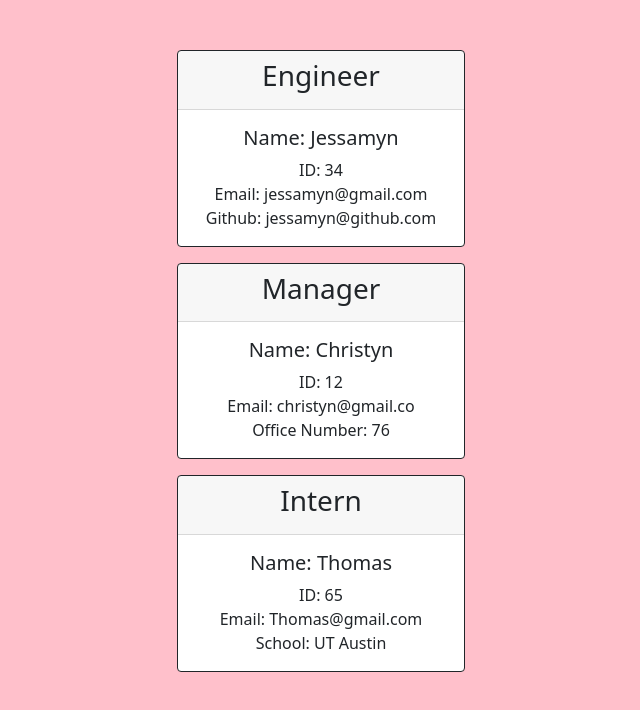
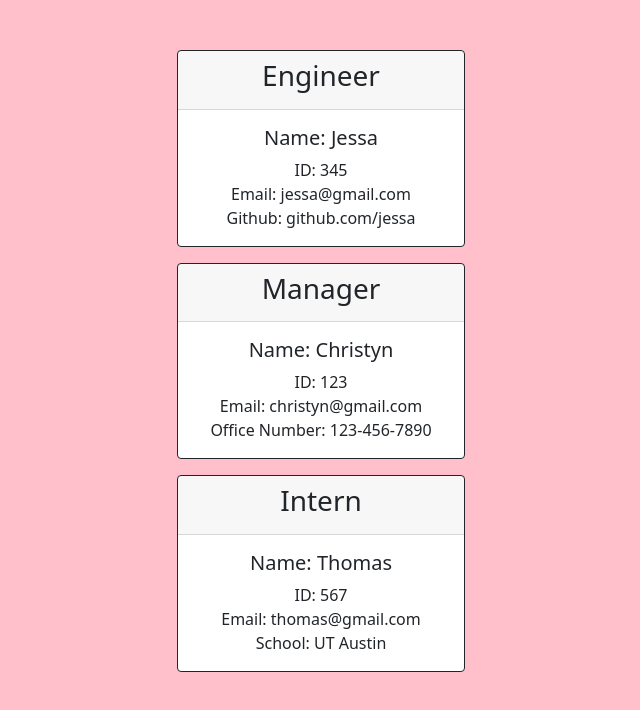
Before and after one commit to christyns92/TeamProfileGenerator, a website: page test.html in a window 1280 px wide. Shown: the whole page, without its empty margins (271-911 px from the left). Drawn offline with nearby package versions, Linux system fonts and the light colour scheme.

Commit message:
fixing testing issues, generatemarkdown, and css

```diff
--- a/test.html
+++ b/test.html
@@ -13,22 +13,22 @@
     <div class="card border-dark mb-3" style="max-width: 18rem;">
     <div class="card-header"><h3>Engineer</h3></div>
     <div class="card-body text-dark">
-    <h5 class="card-title"> Name: Jessamyn</h5>
-    <p class="card-text"> ID: 34<br> Email: jessamyn@gmail.com<br> Github: jessamyn@github.com</p>
+    <h5 class="card-title"> Name: Jessa</h5>
+    <p class="card-text"> ID: 345<br> Email: jessa@gmail.com<br> Github: github.com/jessa</p>
     </div>
 </div>
     <div class="card border-dark mb-3" style="max-width: 18rem;">
     <div class="card-header"><h3>Manager</h3></div>
     <div class="card-body text-dark">
     <h5 class="card-title">Name: Christyn</h5>
-    <p class="card-text">ID: 12<br> Email: christyn@gmail.co<br> Office Number: 76</p>
+    <p class="card-text">ID: 123<br> Email: christyn@gmail.com<br> Office Number: 123-456-7890</p>
     </div>
 </div>
     <div class="card border-dark mb-3" style="max-width: 18rem;">
     <div class="card-header"><h3>Intern</h3></div>
     <div class="card-body text-dark">
     <h5 class="card-title"> Name: Thomas</h5>
-    <p class="card-text"> ID: 65<br> Email: Thomas@gmail.com<br> School: UT Austin</p>
+    <p class="card-text"> ID: 567<br> Email: thomas@gmail.com<br> School: UT Austin</p>
     </div>
 </div>
 
```
Also changed, not shown: tests/Employee.test.js (+6 -7 lines), tests/Engineer.test.js (+5 -5 lines).
